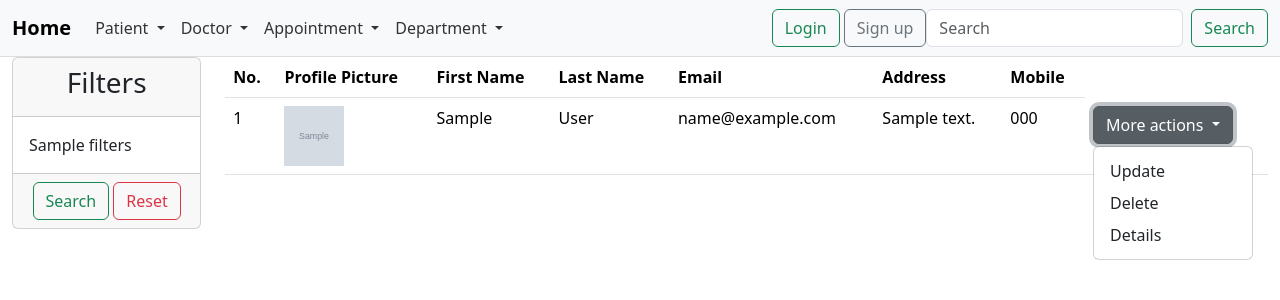
After one commit to IonutNastase195/hospitalProject, a Django app: template templates/patient/list_patients.html in a window 1280 px wide, after a click on "More actions". The commit adds this page. Shown: the top 300 px of the page. Run offline with Django 5.2, Linux system fonts and the light colour scheme; the template is opened without the code that fills it: most values are stand-ins (such as "Sample title", 1, 10 or a date in 2020); grey boxes marked "Sample" are stand-in pictures.

Commit message:
implemented CRUD for patient

```diff
--- /dev/null
+++ b/patient/filters.py
@@ -0,0 +1,5 @@
+import django_filters
+
+
+class PatientFilter(django_filters.FilterSet):
+    pass
--- a/patient/models.py
+++ b/patient/models.py
@@ -4,9 +4,10 @@ from django.db import models
 
 class Patient(models.Model):
     user = models.OneToOneField(User, on_delete=models.CASCADE)
-    profile_pic = models.ImageField(upload_to='media/patients/', null=True, blank=True)
     address = models.CharField(max_length=40)
     mobile = models.CharField(max_length=20, null=True)
+    active = models.BooleanField(default=True)
+    profile_pic = models.ImageField(upload_to='media/patients/', null=True, blank=True)
 
     def __str__(self):
         return self.user.username
--- a/patient/urls.py
+++ b/patient/urls.py
@@ -1,8 +1,11 @@
 from django.urls import path
 
 from patient import views
-from patient.views import PatientCreateView
 
 urlpatterns = [
     path('create_patient', views.PatientCreateView.as_view(), name='create-patient'),
+    path('list_patients', views.PatientListView.as_view(), name='list-patient'),
+    path('update_patient/<int:pk>', views.PatientUpdateView.as_view(), name='update-patient'),
+    path('delete_patient/<int:pk>', views.PatientDeleteView.as_view(), name='delete-patient'),
+    path('detail_patient/<int:pk>', views.PatientDetailView.as_view(), name='detail-patient')
 ]
--- a/templates/base.html
+++ b/templates/base.html
@@ -5,7 +5,7 @@
     <meta charset="UTF-8">
     <meta name="viewport" content="width=device-width, initial-scale=1">
     <title>{% block title %} {% endblock %}</title>
-    <link rel="stylesheet" href="{% static 'css/my_style.css' %}">
+    <link rel="stylesheet" href="{% static 'css/styles.css' %}">
     <link href="https://cdn.jsdelivr.net/npm/bootstrap@5.3.3/dist/css/bootstrap.min.css" rel="stylesheet"
           integrity="sha384-QWTKZyjpPEjISv5WaRU9OFeRpok6YctnYmDr5pNlyT2bRjXh0JMhjY6hW+ALEwIH" crossorigin="anonymous">
 </head>
@@ -20,6 +20,6 @@
 <script src="https://cdn.jsdelivr.net/npm/bootstrap@5.3.3/dist/js/bootstrap.min.js"
         integrity="sha384-0pUGZvbkm6XF6gxjEnlmuGrJXVbNuzT9qBBavbLwCsOGabYfZo0T0to5eqruptLy"
         crossorigin="anonymous"></script>
-<script src="{% static 'js/my_script.js' %} }}"></script>
+<script src="{% static 'js/scripts.js' %} }}"></script>
 </body>
 </html>
--- a/templates/navbar.html
+++ b/templates/navbar.html
@@ -2,7 +2,7 @@
 <nav class="navbar navbar-expand-lg bg-body-tertiary">
 	<div class="container-fluid">
 		<!-- Navbar brand -->
-        <a class="navbar-brand" href="#">Project</a>
+		<a class="navbar-brand" href={% url 'home_page' %}>Home</a>
 
 		<!-- Navbar toggler button -->
 		<button class="navbar-toggler" type="button" data-bs-toggle="collapse" data-bs-target="#navbarSupportedContent"
@@ -13,11 +13,6 @@
 		<!-- Navbar collapse content -->
 		<div class="collapse navbar-collapse" id="navbarSupportedContent">
 			<ul class="navbar-nav me-auto mb-2 mb-lg-0">
-                <!-- Home page link -->
-                <li class="nav-item">
-                    <a class="nav-link active" aria-current="page" href="#">Home</a>
-                </li>
-
 				<!-- Patient dropdown -->
 				<li class="nav-item dropdown">
 					<a class="nav-link dropdown-toggle" href="#" role="button" data-bs-toggle="dropdown"
@@ -28,7 +23,7 @@
 						<!-- Add patient link -->
 						<li><a class="dropdown-item" href={% url 'create-patient' %}>Add a new patient</a></li>
 						<!-- List of patients and patient history links -->
-                        <li><a class="dropdown-item" href="#">List of patients</a></li>
+						<li><a class="dropdown-item" href={% url 'list-patient' %}>List of patients</a></li>
 						<li><a class="dropdown-item" href="#">Patient history</a></li>
 					</ul>
 				</li>
--- /dev/null
+++ b/templates/patient/list_patients.html
@@ -0,0 +1,85 @@
+{% extends 'base.html' %}
+{% load static %}
+{% block title %} List of Patients {% endblock %}
+
+{% block content %}
+	<div class="container-fluid">
+		<div class="row">
+			<div class="col-md-2">
+				<div class="card">
+					<div class="card-header">
+						<h3 class="text-center">Filters</h3>
+					</div>
+					<form method="get">
+						<div class="card-body">
+							{{ filters }}
+						</div>
+						<div class="card-footer text-center">
+							<button type="submit" class="btn btn-outline-success">Search</button>
+							<a href="{% url 'list-patient' %}" class="btn btn-outline-danger">Reset</a>
+						</div>
+					</form>
+				</div>
+			</div>
+
+			<div class="col-md-10">
+				{% if all_patients %}
+					<table class="table">
+						<thead>
+						<tr>
+							<th>No.</th>
+							<th>Profile Picture</th>
+							<th>First Name</th>
+							<th>Last Name</th>
+							<th>Email</th>
+							<th>Address</th>
+							<th>Mobile</th>
+						</tr>
+						</thead>
+						<tbody>
+						{% for patient in all_patients %}
+							<tr>
+								<td>{{ forloop.counter }}</td>
+								<td>
+									{% if patient.profile_pic %}
+										<img src="{{ patient.profile_pic.url }}" alt="imagine profil" width="60"
+										     height="60">
+
+									{% else %}
+										<img src="{% static 'images/img.png' %}" alt="profile picture" width="60"
+										     height="60">
+									{% endif %}
+								</td>
+								<td>{{ patient.user.first_name }} </td>
+								<td>{{ patient.user.last_name }}</td>
+								<td>{{ patient.user.email }}</td>
+								<td>{{ patient.address }}</td>
+								<td>{{ patient.mobile }}</td>
+
+								<td>
+									<div class="dropdown">
+										<button class="btn btn-secondary dropdown-toggle" type="button"
+										        data-bs-toggle="dropdown" aria-expanded="false">
+											More actions
+										</button>
+										<ul class="dropdown-menu">
+											<li><a class="dropdown-item"
+											       href={% url 'update-patient' patient.id %}>Update</a></li>
+											<li><a class="dropdown-item"
+											       href="{% url 'delete-patient' patient.id %}">Delete</a></li>
+											<li><a class="dropdown-item"
+											       href={% url 'detail-patient' patient.id %}>Details</a></li>
+										</ul>
+									</div>
+								</td>
+							</tr>
+						{% endfor %}
+						</tbody>
+					</table>
+				{% else %}
+					<p>No patients found.</p>
+				{% endif %}
+			</div>
+		</div>
+	</div>
+{% endblock %}
```
Also changed, not shown: patient/forms.py (+12 -3 lines), patient/views.py (+39 -2 lines), templates/home/homepage.html (+25 -7 lines), templates/patient/delete_patient.html (added, +33 -0 lines), templates/patient/details_patient.html (added, +22 -0 lines), templates/patient/update_patient.html (added, +28 -0 lines), db.sqlite3, patient/migrations/0003_patient_active.py (added), static/images/img.png, templates/registration/login.html (indentation only), 1 other file. Lines whose indentation alone changed are shown as unchanged.
